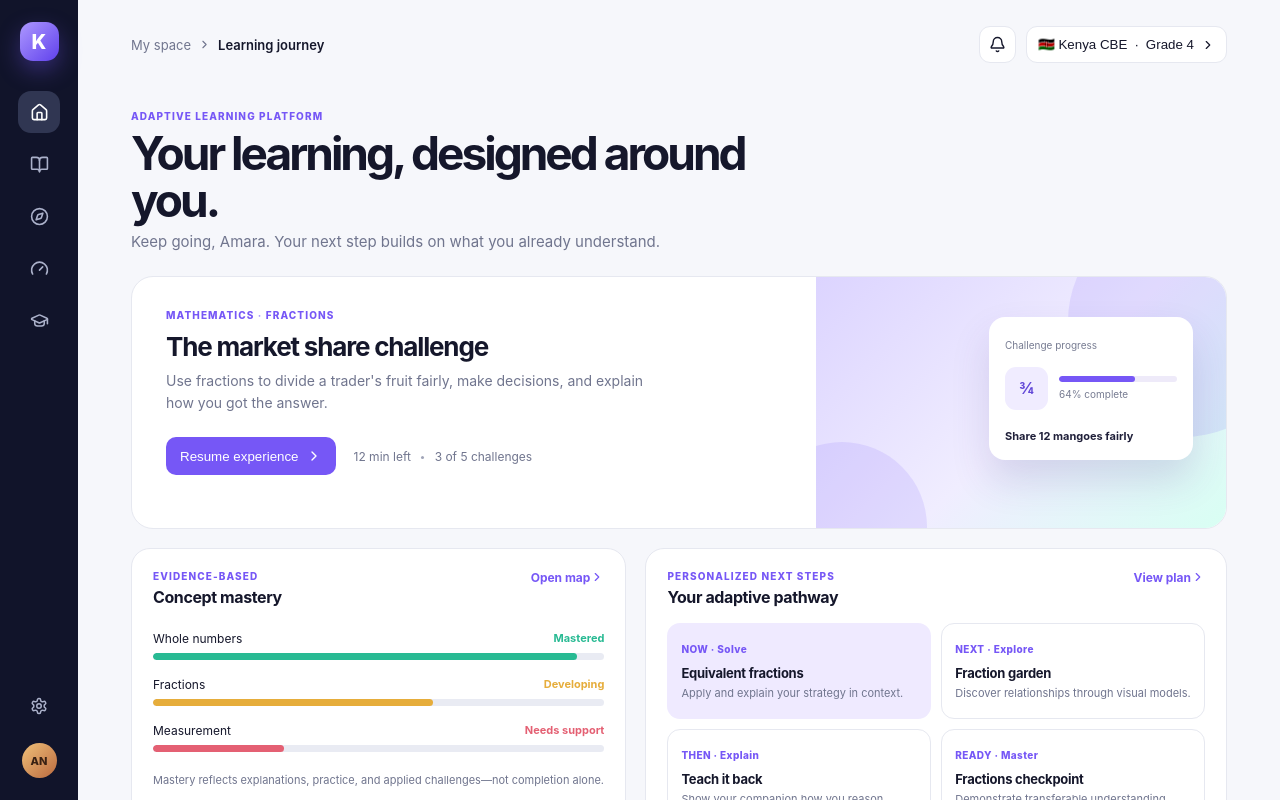
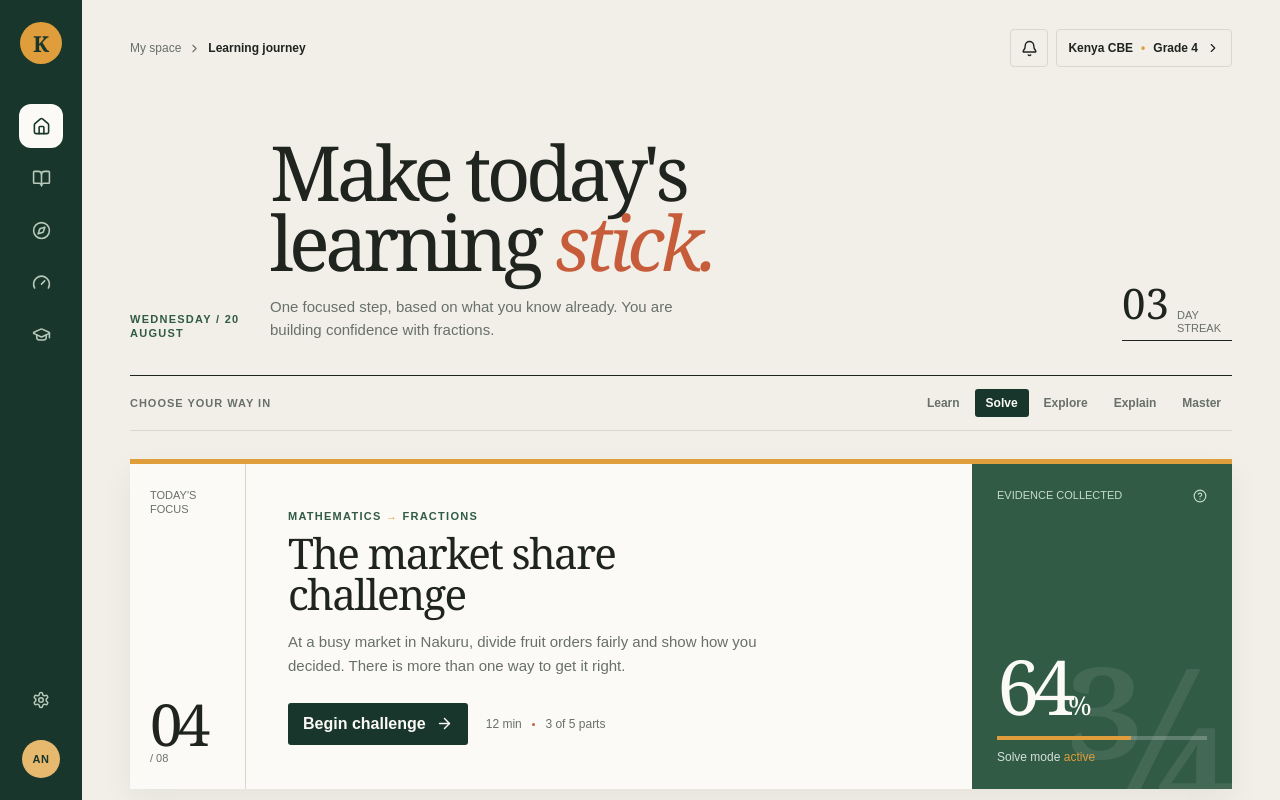
Before and after one commit to nicsdeep/interactive-learning-platform, a Next.js app: page / in a window 1280 px wide. Shown: the top 800 px of the page. Built offline with nearby package versions, Linux system fonts and the light colour scheme.

Commit message:
feat: create interactive editorial learner workspace

```diff
--- a/app/page.tsx
+++ b/app/page.tsx
@@ -1,64 +1,54 @@
-import {
-  Bell,
-  BookOpen,
-  Bot,
-  ChevronRight,
-  Compass,
-  Gauge,
-  GraduationCap,
-  Home,
-  Settings,
-  Sparkles,
-} from "lucide-react";
+"use client";
 
+import { useState } from "react";
+import { ArrowRight, Bell, BookOpen, Bot, ChevronRight, CircleHelp, Compass, Gauge, GraduationCap, Home, MoveUpRight, Play, Settings, Sparkles } from "lucide-react";
+
+const modes = ["Learn", "Solve", "Explore", "Explain", "Master"] as const;
 const mastery = [
-  { name: "Whole numbers", progress: 94, state: "Mastered", tone: "mint" },
-  { name: "Fractions", progress: 62, state: "Developing", tone: "gold" },
-  { name: "Measurement", progress: 29, state: "Needs support", tone: "rose" },
+  { name: "Whole numbers", progress: 94, state: "Secure", tone: "secure" },
+  { name: "Fractions", progress: 64, state: "Growing", tone: "growing" },
+  { name: "Measurement", progress: 29, state: "Revisit", tone: "revisit" },
 ];
-
 const pathway = [
-  ["NOW · Solve", "Equivalent fractions", "Apply and explain your strategy in context.", true],
-  ["NEXT · Explore", "Fraction garden", "Discover relationships through visual models.", false],
-  ["THEN · Explain", "Teach it back", "Show your companion how you reason.", false],
-  ["READY · Master", "Fractions checkpoint", "Demonstrate transferable understanding.", false],
+  ["01", "Solve", "Equivalent fractions", "Use a market stall to compare quantities fairly."],
+  ["02", "Explore", "Fraction garden", "Build visual models, then test the pattern you notice."],
+  ["03", "Explain", "Teach it back", "Tell your companion why your strategy works."],
 ] as const;
 
 export default function HomePage() {
-  return (
-    <main className="app-shell">
+  const [activeMode, setActiveMode] = useState<(typeof modes)[number]>("Solve");
+  const [inSession, setInSession] = useState(false);
+  const [companionOpen, setCompanionOpen] = useState(false);
+  const progress = inSession ? 72 : 64;
+
+  return <main className="app-shell">
     <aside className="rail" aria-label="Primary navigation">
-        <div className="brand-mark">K</div>
+      <a className="brand-mark" href="#dashboard" aria-label="Kora home">K</a>
       <nav>
-          <a className="is-active" href="#dashboard" aria-label="Dashboard"><Home size={19} /></a>
-          <a href="#learn" aria-label="Learn"><BookOpen size={19} /></a>
-          <a href="#path" aria-label="Learning path"><Compass size={19} /></a>
-          <a href="#mastery" aria-label="Mastery"><Gauge size={19} /></a>
-          <a href="#community" aria-label="Community"><GraduationCap size={19} /></a>
+        <a className="is-active" href="#dashboard" aria-label="Dashboard"><Home size={19} /></a><a href="#learn" aria-label="Learning library"><BookOpen size={19} /></a><a href="#path" aria-label="Learning path"><Compass size={19} /></a><a href="#mastery" aria-label="Mastery map"><Gauge size={19} /></a><a href="#community" aria-label="Learning community"><GraduationCap size={19} /></a>
       </nav>
-        <div className="rail-bottom"><a href="#settings" aria-label="Settings"><Settings size={18} /></a><div className="avatar">AN</div></div>
+      <div className="rail-bottom"><a href="#settings" aria-label="Settings"><Settings size={18} /></a><div className="avatar" aria-label="Amara N.">AN</div></div>
     </aside>
 
-      <section className="workspace">
-        <header className="topbar">
-          <p>My space <ChevronRight size={13} /> <strong>Learning journey</strong></p>
-          <div className="top-actions"><button className="icon-button" aria-label="Notifications"><Bell size={17} /></button><button className="curriculum-picker">🇰🇪 Kenya CBE <span>·</span> Grade 4 <ChevronRight size={14} /></button></div>
-        </header>
+    <section className="workspace" id="dashboard">
+      <header className="topbar"><p className="crumb">My space <ChevronRight size={13} /> <strong>Learning journey</strong></p><div className="top-actions"><button className="icon-button" aria-label="Notifications"><Bell size={17} /></button><button className="curriculum-picker" aria-label="Change curriculum and grade">Kenya CBE <span className="dot">•</span> Grade 4 <ChevronRight size={14} /></button></div></header>
 
-        <section className="intro"><p className="eyebrow">Adaptive learning platform</p><h1>Your learning, designed around you.</h1><p>Keep going, Amara. Your next step builds on what you already understand.</p></section>
+      <section className="masthead" aria-labelledby="page-title"><p className="eyebrow">Wednesday / 20 August</p><div className="masthead-copy"><h1 id="page-title">Make today&apos;s learning <em>stick.</em></h1><p>One focused step, based on what you know already. You are building confidence with fractions.</p></div><div className="streak" aria-label="Three day learning streak"><strong>03</strong><span>day<br />streak</span></div></section>
 
-        <section className="hero-card">
-          <div className="mission-copy"><p className="eyebrow">Mathematics <span>·</span> Fractions</p><h2>The market share challenge</h2><p>Use fractions to divide a trader&apos;s fruit fairly, make decisions, and explain how you got the answer.</p><div className="mission-action"><button>Resume experience <ChevronRight size={16} /></button><span>12 min left <i /> 3 of 5 challenges</span></div></div>
-          <div className="mission-art" aria-label="Fraction activity preview"><div className="orb orb-one" /><div className="orb orb-two" /><div className="activity-preview"><span>Challenge progress</span><div className="fraction"><b>¾</b><div><i><em /></i><small>64% complete</small></div></div><strong>Share 12 mangoes fairly</strong></div></div>
+      <section className="mode-bar" aria-label="Learning modes"><span>Choose your way in</span><div role="tablist" aria-label="Learning mode">{modes.map((mode) => <button key={mode} role="tab" aria-selected={activeMode === mode} onClick={() => setActiveMode(mode)}>{mode}</button>)}</div></section>
+
+      <section className="mission" aria-labelledby="mission-title">
+        <div className="mission-index"><span>Today&apos;s focus</span><b>04</b><i> / 08</i></div>
+        <div className="mission-copy"><p className="eyebrow">Mathematics <span>→</span> Fractions</p><h2 id="mission-title">The market share challenge</h2><p>At a busy market in Nakuru, divide fruit orders fairly and show how you decided. There is more than one way to get it right.</p><div className="mission-actions"><button className="primary-action" onClick={() => setInSession(true)}>{inSession ? "Continue challenge" : "Begin challenge"} <ArrowRight size={17} /></button><span>{inSession ? "You made progress" : "12 min"} <i /> {inSession ? "4 of 5 parts" : "3 of 5 parts"}</span></div></div>
+        <div className="mission-evidence" aria-label={`${progress}% of this challenge complete`}><div className="evidence-top"><span>Evidence collected</span><CircleHelp size={14} /></div><strong>{progress}<small>%</small></strong><div className="evidence-meter"><i style={{ width: `${progress}%` }} /></div><p>{activeMode} mode <span>active</span></p><div className="evidence-mark" aria-hidden="true">¾</div></div>
       </section>
 
-        <section className="dashboard-grid">
-          <article className="panel"><div className="panel-heading"><div><p className="eyebrow">Evidence-based</p><h3>Concept mastery</h3></div><a href="#mastery">Open map <ChevronRight size={14} /></a></div><div className="mastery-list">{mastery.map((item) => <div className="mastery-row" key={item.name}><div className="mastery-label"><span>{item.name}</span><b className={item.tone}>{item.state}</b></div><div className="meter"><i className={item.tone} style={{ width: `${item.progress}%` }} /></div></div>)}</div><p className="panel-note">Mastery reflects explanations, practice, and applied challenges—not completion alone.</p></article>
-          <article className="panel"><div className="panel-heading"><div><p className="eyebrow">Personalized next steps</p><h3>Your adaptive pathway</h3></div><a href="#path">View plan <ChevronRight size={14} /></a></div><div className="path-grid">{pathway.map(([label, title, text, active]) => <div className={`path-card${active ? " current" : ""}`} key={title}><span>{label}</span><h4>{title}</h4><p>{text}</p></div>)}</div></article>
+      <section className="learning-grid">
+        <article className="mastery-card" id="mastery" aria-labelledby="mastery-title"><div className="section-heading"><div><p className="eyebrow">Evidence, not completion</p><h2 id="mastery-title">Your mastery field</h2></div><a href="#mastery">Open map <MoveUpRight size={15} /></a></div><div className="mastery-list">{mastery.map((item) => <div className="mastery-row" key={item.name}><div className="mastery-label"><span>{item.name}</span><b className={item.tone}>{item.state}</b></div><div className="meter"><i className={item.tone} style={{ width: `${item.progress}%` }} /></div></div>)}</div><p className="caption">Your map changes when you apply a concept, explain your thinking, or demonstrate it in a new situation.</p></article>
+        <article className="path-card" id="path" aria-labelledby="path-title"><div className="section-heading"><div><p className="eyebrow">A path that responds</p><h2 id="path-title">What comes next</h2></div><a href="#path">Full plan <MoveUpRight size={15} /></a></div><ol className="path-list">{pathway.map(([number, mode, title, description], index) => <li className={index === 0 ? "is-now" : ""} key={title}><span className="path-number">{number}</span><div><p>{mode}</p><h3>{title}</h3><span>{description}</span></div><button aria-label={`Start ${title}`} onClick={() => setActiveMode(mode as (typeof modes)[number])}><Play size={14} fill="currentColor" /></button></li>)}</ol></article>
       </section>
 
-        <section className="companion"><div className="companion-mark"><Sparkles size={18} /></div><div><h3>Learning companion</h3><p>I noticed visual models help you compare fractions. Want to use one before the next challenge?</p></div><button>Learn with me <Bot size={15} /></button></section>
+      <section className={`companion ${companionOpen ? "is-open" : ""}`} aria-labelledby="companion-title"><div className="companion-symbol"><Sparkles size={18} /></div><div><p className="eyebrow">Kora companion</p><h2 id="companion-title">Try a picture before a rule.</h2><p>I can draw the fractions with you, then ask you to explain what changed.</p></div><button onClick={() => setCompanionOpen((value) => !value)} aria-expanded={companionOpen}>{companionOpen ? "Close note" : "Open a hint"} <Bot size={16} /></button>{companionOpen && <div className="companion-note" role="status">Start with 12 mangoes. Can you make groups that show <strong>three quarters</strong> before writing any numbers?</div>}</section>
     </section>
-    </main>
-  );
+  </main>;
 }
```
Also changed, not shown: app/globals.css. Lines whose indentation alone changed are shown as unchanged.
